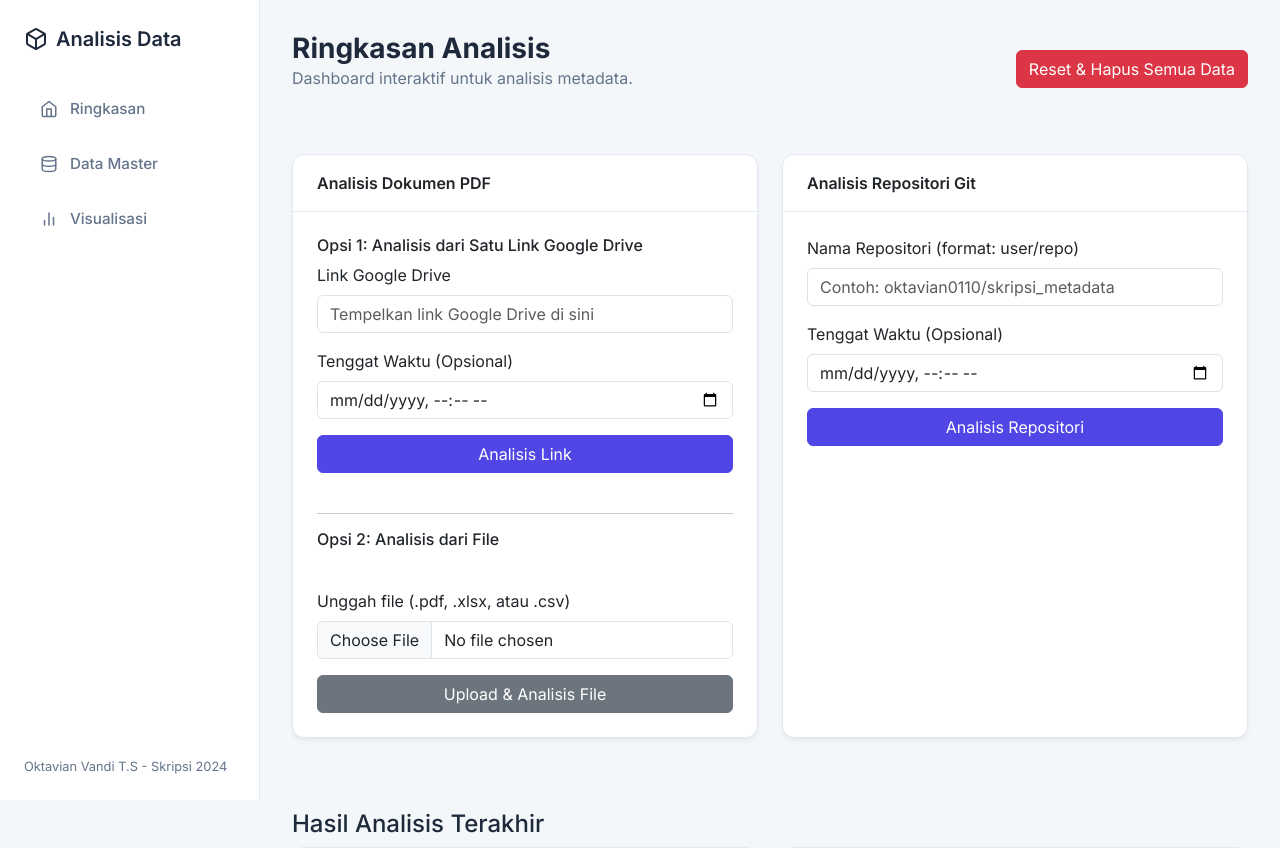
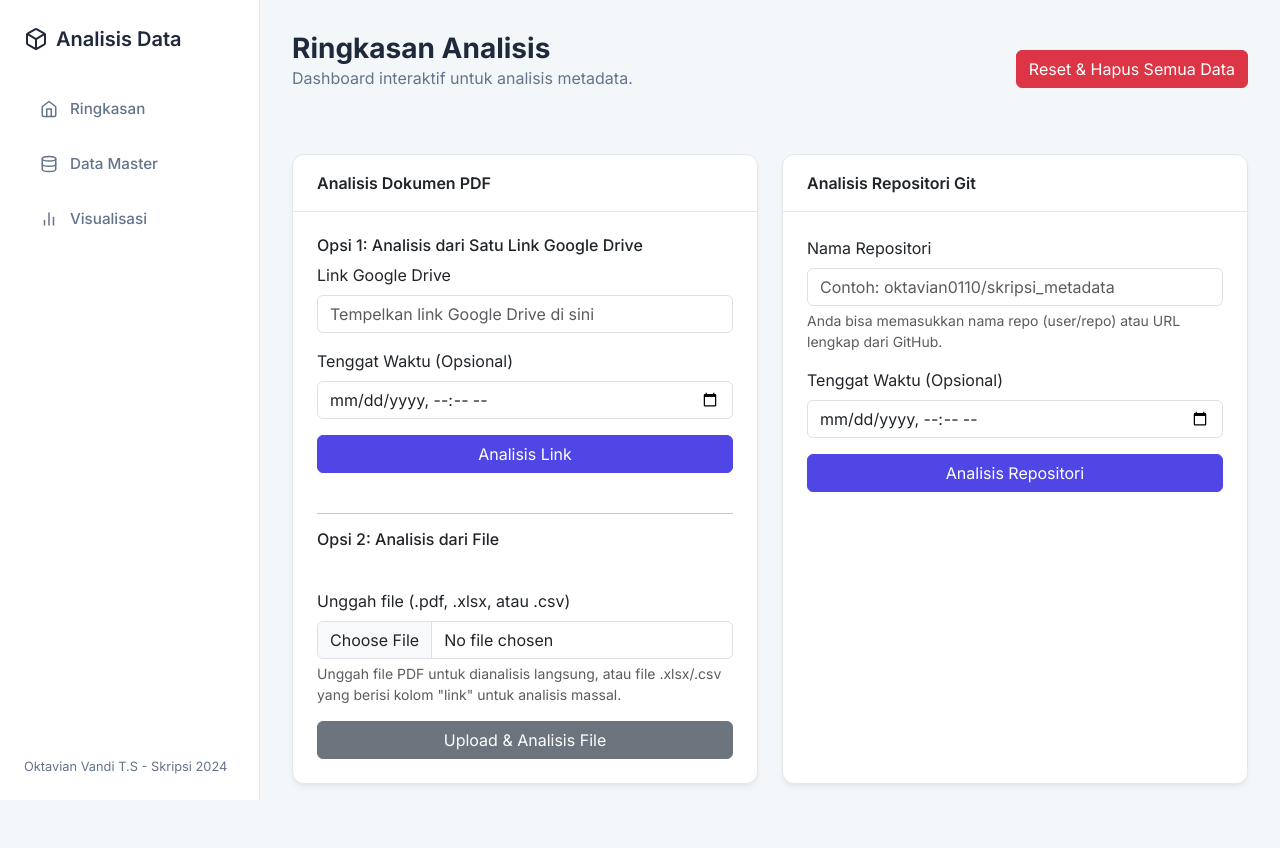
Before and after one commit to Oktavian0110/skripsi_metadata, a Flask app: template templates/dashboard.html in a window 1280 px wide. Shown: the top 848 px of the page. Run offline with Flask 3, Linux system fonts and the light colour scheme; the template is opened without the code that fills it: most values are stand-ins (such as "Sample title", 1, 10 or a date in 2020); parts of the project's set-up code (start-up, migrations or seed data) failed here and were passed over.

```diff
--- a/app.py
+++ b/app.py
@@ -9,7 +9,6 @@ from werkzeug.utils import secure_filename
 import nltk
 import re
 
-# --- TAMBAHAN: Import library untuk perbandingan teks ---
 from sklearn.feature_extraction.text import TfidfVectorizer
 from sklearn.metrics.pairwise import cosine_similarity
 
@@ -17,7 +16,7 @@ from pdf_extractor import PdfExtractor
 from git_extractor import GitExtractor
 from analyzer import Analyzer
 
-# --- Unduh data NLTK yang diperlukan ---
+# --- Inisialisasi Awal Aplikasi ---
 try:
     nltk.data.find('corpora/stopwords')
 except LookupError:
@@ -32,7 +31,6 @@ except LookupError:
     nltk.download('punkt')
     print("Download complete.")
 
-# --- Konfigurasi Database ---
 DB_CONFIG = {
     'host': 'localhost',
     'user': 'root',
@@ -43,7 +41,6 @@ DB_CONFIG = {
 app = Flask(__name__)
 app.secret_key = 'supersecretkey_yang_lebih_aman'
 
-# --- Konfigurasi untuk Upload File ---
 UPLOAD_FOLDER = 'uploads'
 ALLOWED_EXTENSIONS = {'xlsx', 'csv', 'pdf'}
 app.config['UPLOAD_FOLDER'] = UPLOAD_FOLDER
@@ -55,12 +52,12 @@ def allowed_file(filename):
     return '.' in filename and \
            filename.rsplit('.', 1)[1].lower() in ALLOWED_EXTENSIONS
 
-# Inisialisasi global
 pdf_extractor = PdfExtractor()
 git_extractor = GitExtractor()
 analyzer = Analyzer()
 
-# --- Fungsi Database ---
+
+# --- Fungsi-fungsi Database ---
 def get_db_connection():
     try:
         conn = mysql.connector.connect(**DB_CONFIG)
@@ -124,7 +121,7 @@ def save_git_data_to_db(commits_df, issues_df, prs_df):
             cursor.close()
             conn.close()
 
-# --- Fungsi Helper Baru untuk Deteksi Kemiripan ---
+# --- Fungsi-fungsi Helper ---
 def check_similarity(new_doc_id, new_doc_text):
     conn = get_db_connection()
     if not conn: return
@@ -132,9 +129,10 @@ def check_similarity(new_doc_id, new_doc_text):
     try:
         cursor = conn.cursor(dictionary=True)
         cursor.execute("SELECT id, file_name, full_text FROM pdf_documents WHERE id != %s", (new_doc_id,))
-        existing_docs = cursor.fetchall()
+        existing_docs = [doc for doc in cursor.fetchall() if doc.get('full_text')]
 
-        if not existing_docs:
+        if not existing_docs or not new_doc_text:
+            print("--- DEBUG: Tidak ada dokumen lama atau teks baru kosong, skipping similarity check. ---")
             return
 
         corpus = [new_doc_text] + [doc['full_text'] for doc in existing_docs]
@@ -144,8 +142,15 @@ def check_similarity(new_doc_id, new_doc_text):
         similarity_matrix = cosine_similarity(tfidf_matrix[0:1], tfidf_matrix)
 
         similarity_scores = similarity_matrix[0][1:]
+
+        # --- DEBUGGING: Cetak semua skor kemiripan ---
+        print(f"\n--- DEBUG: Membandingkan Dokumen ID {new_doc_id} ---")
         for i, score in enumerate(similarity_scores):
-            if score > 0.7:
+            print(f"  - Dengan Dokumen ID {existing_docs[i]['id']} ('{existing_docs[i]['file_name']}'): Skor = {score:.4f}")
+        print("--------------------------------------------------\n")
+
+        for i, score in enumerate(similarity_scores):
+            if score > 0.95:
                 existing_doc_id = existing_docs[i]['id']
                 cursor.execute(
                     "INSERT INTO pdf_similarity (doc1_id, doc2_id, similarity_score) VALUES (%s, %s, %s)",
@@ -173,7 +178,6 @@ def analyze_and_save_pdfs(pdf_metadata_list, deadline=None):
     if is_saved and last_id:
         new_doc_text = df.iloc[0]['full_text']
         check_similarity(last_id, new_doc_text)
-
         if deadline:
             stats = local_analyzer.analyze_pdf_data(df.iloc[[0]], deadline)
             if stats.get('deadline_status'):
@@ -182,10 +186,12 @@ def analyze_and_save_pdfs(pdf_metadata_list, deadline=None):
     else:
         return False
 
-# --- Rute Aplikasi ---
+
+# --- Rute-rute Aplikasi Flask ---
 
 @app.route('/')
 def dashboard():
+    # ... (Fungsi ini tidak berubah) ...
     pdf_stats, git_stats = {}, {}
     conn = get_db_connection()
     if conn:
@@ -194,14 +200,7 @@ def dashboard():
             cursor.execute("SELECT * FROM pdf_documents ORDER BY analysis_timestamp DESC LIMIT 1")
             latest_pdf = cursor.fetchone()
             if latest_pdf:
-                pdf_stats = {
-                    'analyzed_filename': latest_pdf.get('file_name'),
-                    'author_counts': {latest_pdf.get('author'): 1},
-                    'avg_pages': latest_pdf.get('num_pages'),
-                    'word_count': latest_pdf.get('word_count'),
-                    'creation_date': latest_pdf.get('creation_date'),
-                    'keywords': latest_pdf.get('keywords', '').split(',') if latest_pdf.get('keywords') else []
-                }
+                pdf_stats = { 'analyzed_filename': latest_pdf.get('file_name'), 'author_counts': {latest_pdf.get('author'): 1}, 'avg_pages': latest_pdf.get('num_pages'), 'word_count': latest_pdf.get('word_count'), 'creation_date': latest_pdf.get('creation_date'), 'keywords': latest_pdf.get('keywords', '').split(',') if latest_pdf.get('keywords') else [] }
             cursor.execute("SELECT repo_name FROM git_commits ORDER BY analysis_timestamp DESC LIMIT 1")
             latest_git_repo = cursor.fetchone()
             if latest_git_repo:
@@ -223,23 +222,13 @@ def dashboard():
     commits_over_time_data = git_stats.get('commits_over_time', {})
     commit_category_chart_data = git_stats.get('commit_category_counts', {})
 
-    return render_template(
-        'dashboard.html',
-        pdf_stats=pdf_stats,
-        git_stats=git_stats,
-        commits_over_time_data=commits_over_time_data,
-        commit_category_chart_data=commit_category_chart_data
-    )
+    return render_template('dashboard.html', pdf_stats=pdf_stats, git_stats=git_stats, commits_over_time_data=commits_over_time_data, commit_category_chart_data=commit_category_chart_data)
 
 @app.route('/data-master')
 def data_master():
+    # ... (Fungsi ini tidak berubah) ...
     search_query = request.args.get('q', '').strip()
-    context = {
-        'headers': [], 'data': [], 'total_pages': 1,
-        'current_page': request.args.get('page', 1, type=int),
-        'active_tab': request.args.get('tab', 'pdf'),
-        'search_query': search_query
-    }
+    context = { 'headers': [], 'data': [], 'total_pages': 1, 'current_page': request.args.get('page', 1, type=int), 'active_tab': request.args.get('tab', 'pdf'), 'search_query': search_query }
     conn = get_db_connection()
     if not conn:
         flash("Koneksi ke database gagal.", "danger")
@@ -300,6 +289,7 @@ def data_master():
 
 @app.route('/visualisasi')
 def visualisasi():
+    # ... (Fungsi ini tidak berubah) ...
     conn = get_db_connection()
     if not conn:
         return redirect(url_for('dashboard'))
@@ -333,9 +323,9 @@ def visualisasi():
                            git_categories_data=git_categories_data,
                            pdf_authors_data=pdf_authors_data)
 
-
 @app.route('/repo/<path:repo_name>')
 def repo_detail(repo_name):
+    # ... (Fungsi ini tidak berubah) ...
     conn = get_db_connection()
     if not conn: return redirect(url_for('data_master', tab='git'))
     try:
@@ -362,6 +352,7 @@ def repo_detail(repo_name):
 
 @app.route('/pdf/<int:doc_id>')
 def pdf_detail(doc_id):
+    # ... (Fungsi ini tidak berubah) ...
     conn = get_db_connection()
     if not conn: return redirect(url_for('data_master', tab='pdf'))
 
@@ -380,23 +371,19 @@ def pdf_detail(doc_id):
         else:
             doc['keywords_list'] = []
 
-        # --- PERBAIKAN: Query diubah untuk memeriksa kedua arah ---
         query_similarity = """
-            SELECT
-                s.similarity_score,
-                other_doc.id,
-                other_doc.file_name
-            FROM
-                pdf_similarity s
-            JOIN
-                pdf_documents AS other_doc
-                ON (s.doc1_id = other_doc.id OR s.doc2_id = other_doc.id)
-            WHERE
-                (s.doc1_id = %s OR s.doc2_id = %s) AND other_doc.id != %s
-            ORDER BY
-                s.similarity_score DESC
+            (SELECT s.similarity_score, d.id, d.file_name
+             FROM pdf_similarity s
+             JOIN pdf_documents d ON s.doc2_id = d.id
+             WHERE s.doc1_id = %s)
+            UNION
+            (SELECT s.similarity_score, d.id, d.file_name
+             FROM pdf_similarity s
+             JOIN pdf_documents d ON s.doc1_id = d.id
+             WHERE s.doc2_id = %s)
+            ORDER BY similarity_score DESC
         """
-        cursor.execute(query_similarity, (doc_id, doc_id, doc_id))
+        cursor.execute(query_similarity, (doc_id, doc_id))
         similar_docs = cursor.fetchall()
 
     except Exception as e:
@@ -411,6 +398,7 @@ def pdf_detail(doc_id):
 
 @app.route('/analyze-pdf', methods=['POST'])
 def analyze_pdf():
+    # ... (Fungsi ini tidak berubah) ...
     link = request.form.get('gdrive_link')
     deadline = request.form.get('deadline')
     if not link:
@@ -429,6 +417,7 @@ def analyze_pdf():
 
 @app.route('/upload-and-analyze-pdf', methods=['POST'])
 def upload_and_analyze_pdf():
+    # ... (Fungsi ini tidak berubah) ...
     if 'file' not in request.files:
         flash('Tidak ada file yang dipilih.', 'warning')
         return redirect(url_for('dashboard'))
@@ -484,6 +473,7 @@ def upload_and_analyze_pdf():
 
 @app.route('/analyze-git', methods=['POST'])
 def analyze_git():
+    # ... (Fungsi ini tidak berubah) ...
     repo_input = request.form.get('repo_name', '').strip()
     deadline = request.form.get('deadline')
     if not repo_input:
@@ -510,6 +500,7 @@ def analyze_git():
 
 @app.route('/delete/pdf/<int:doc_id>', methods=['POST'])
 def delete_pdf(doc_id):
+    # ... (Fungsi ini tidak berubah) ...
     conn = get_db_connection()
     if conn:
         try:
@@ -527,6 +518,7 @@ def delete_pdf(doc_id):
 
 @app.route('/delete/git/<path:repo_name>', methods=['POST'])
 def delete_git_repo(repo_name):
+    # ... (Fungsi ini tidak berubah) ...
     conn = get_db_connection()
     if conn:
         try:
@@ -546,6 +538,7 @@ def delete_git_repo(repo_name):
 
 @app.route('/reset-data', methods=['POST'])
 def reset_data():
+    # ... (Fungsi ini tidak berubah) ...
     conn = get_db_connection()
     if conn:
         try:
--- a/templates/dashboard.html
+++ b/templates/dashboard.html
@@ -1,10 +1,8 @@
-<!-- templates/dashboard.html -->
 {% extends "base.html" %}
 
 {% block title %}Ringkasan Analisis{% endblock %}
 
 {% block content %}
-<!-- --- TAMBAHAN: Elemen Loading Spinner --- -->
 <div id="loading-overlay" class="d-none">
     <div class="spinner-border text-primary" role="status">
         <span class="visually-hidden">Loading...</span>
@@ -24,7 +22,6 @@
 </div>
 
 <div class="row">
-    <!-- Form Analisis PDF -->
     <div class="col-lg-6 mb-4">
         <div class="card h-100">
             <div class="card-header">Analisis Dokumen PDF</div>
@@ -49,6 +46,7 @@
                     <div class="mb-3">
                         <label for="file-upload-input" class="form-label">Unggah file (.pdf, .xlsx, atau .csv)</label>
                         <input type="file" class="form-control" name="file" id="file-upload-input" required accept=".pdf, .xlsx, .csv">
+                        <div class="form-text">Unggah file PDF untuk dianalisis langsung, atau file .xlsx/.csv yang berisi kolom "link" untuk analisis massal.</div>
                     </div>
                     <div class="d-grid">
                         <button class="btn btn-secondary" type="submit">Upload & Analisis File</button>
@@ -57,15 +55,15 @@
             </div>
         </div>
     </div>
-    <!-- Form Analisis Git -->
     <div class="col-lg-6 mb-4">
         <div class="card h-100">
             <div class="card-header">Analisis Repositori Git</div>
             <div class="card-body">
                 <form id="git-form" action="{{ url_for('analyze_git') }}" method="post" class="mb-4">
                     <div class="mb-3">
-                        <label for="repo-name-input" class="form-label">Nama Repositori (format: user/repo)</label>
+                        <label for="repo-name-input" class="form-label">Nama Repositori</label>
                         <input type="text" class="form-control" name="repo_name" id="repo-name-input" placeholder="Contoh: oktavian0110/skripsi_metadata" required>
+                        <div class="form-text">Anda bisa memasukkan nama repo (user/repo) atau URL lengkap dari GitHub.</div>
                     </div>
                     <div class="mb-3">
                         <label for="git-deadline-input" class="form-label">Tenggat Waktu (Opsional)</label>
@@ -128,7 +126,6 @@
     {% endif %}
 </div>
 
-<!-- Modal untuk Konfirmasi Reset Data -->
 <div class="modal fade" id="resetDataModal" tabindex="-1" aria-labelledby="resetDataModalLabel" aria-hidden="true">
   <div class="modal-dialog">
     <div class="modal-content">
@@ -163,7 +160,7 @@
         }
     }
 
-    // --- TAMBAHAN: Logika untuk menampilkan loading spinner ---
+    // Logika untuk menampilkan loading spinner
     document.addEventListener('DOMContentLoaded', function() {
         const loadingOverlay = document.getElementById('loading-overlay');
 
@@ -179,6 +176,9 @@
                     // Cek validitas form sebelum menampilkan spinner
                     if (form.checkValidity()) {
                         loadingOverlay.classList.remove('d-none');
+                        // --- TAMBAHAN: Kosongkan input setelah submit ---
+                        // Ini akan terjadi sangat cepat sebelum halaman di-reload, memberikan kesan responsif
+                        form.reset();
                     }
                 });
             }
@@ -186,7 +186,7 @@
     });
 </script>
 <style>
-    /* --- TAMBAHAN: CSS untuk loading spinner --- */
+    /* CSS untuk loading spinner */
     #loading-overlay {
         position: fixed;
         top: 0;
```
Also changed, not shown: analyzer.py (+13 -10 lines).
